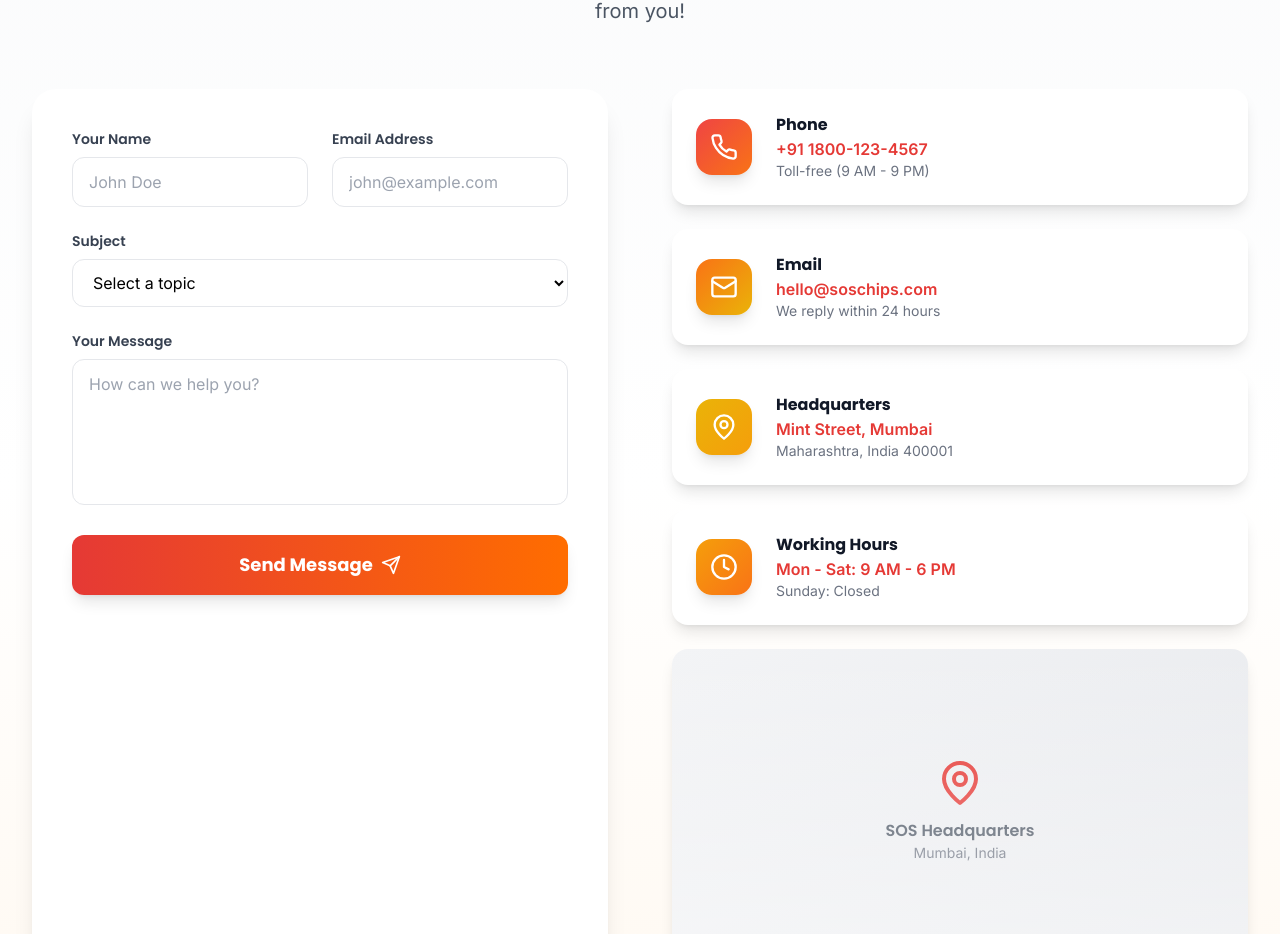
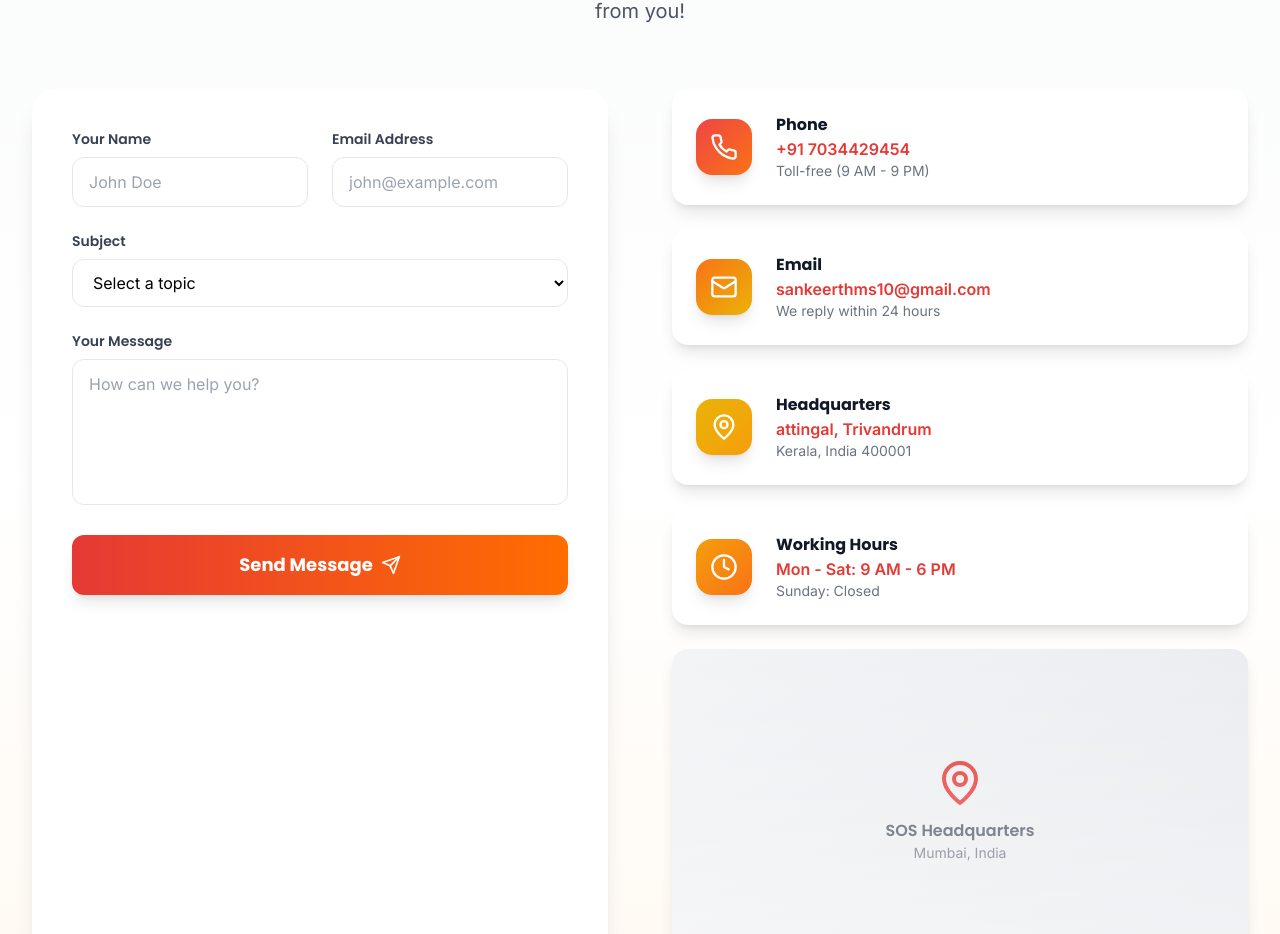
Before and after one commit to sankeerthms10/sos-new, a React (Vite) app: page / in a window 1280 px wide. Shown: the part 10839-11773 px from the top of the page. Built offline with nearby package versions, Linux system fonts and the light colour scheme.

Commit message:
updated contact

```diff
--- a/src/components/Contact.tsx
+++ b/src/components/Contact.tsx
@@ -184,22 +184,22 @@ export default function Contact() {
               {
                 icon: Phone,
                 title: 'Phone',
-                value: '+91 1800-123-4567',
+                value: '+91 7034429454',
                 subtitle: 'Toll-free (9 AM - 9 PM)',
                 color: 'from-red-500 to-orange-500',
               },
               {
                 icon: Mail,
                 title: 'Email',
-                value: 'hello@soschips.com',
+                value: 'sankeerthms10@gmail.com',
                 subtitle: 'We reply within 24 hours',
                 color: 'from-orange-500 to-yellow-500',
               },
               {
                 icon: MapPin,
                 title: 'Headquarters',
-                value: 'Mint Street, Mumbai',
-                subtitle: 'Maharashtra, India 400001',
+                value: 'attingal, Trivandrum',
+                subtitle: 'Kerala, India 400001',
                 color: 'from-yellow-500 to-amber-500',
               },
               {
```
